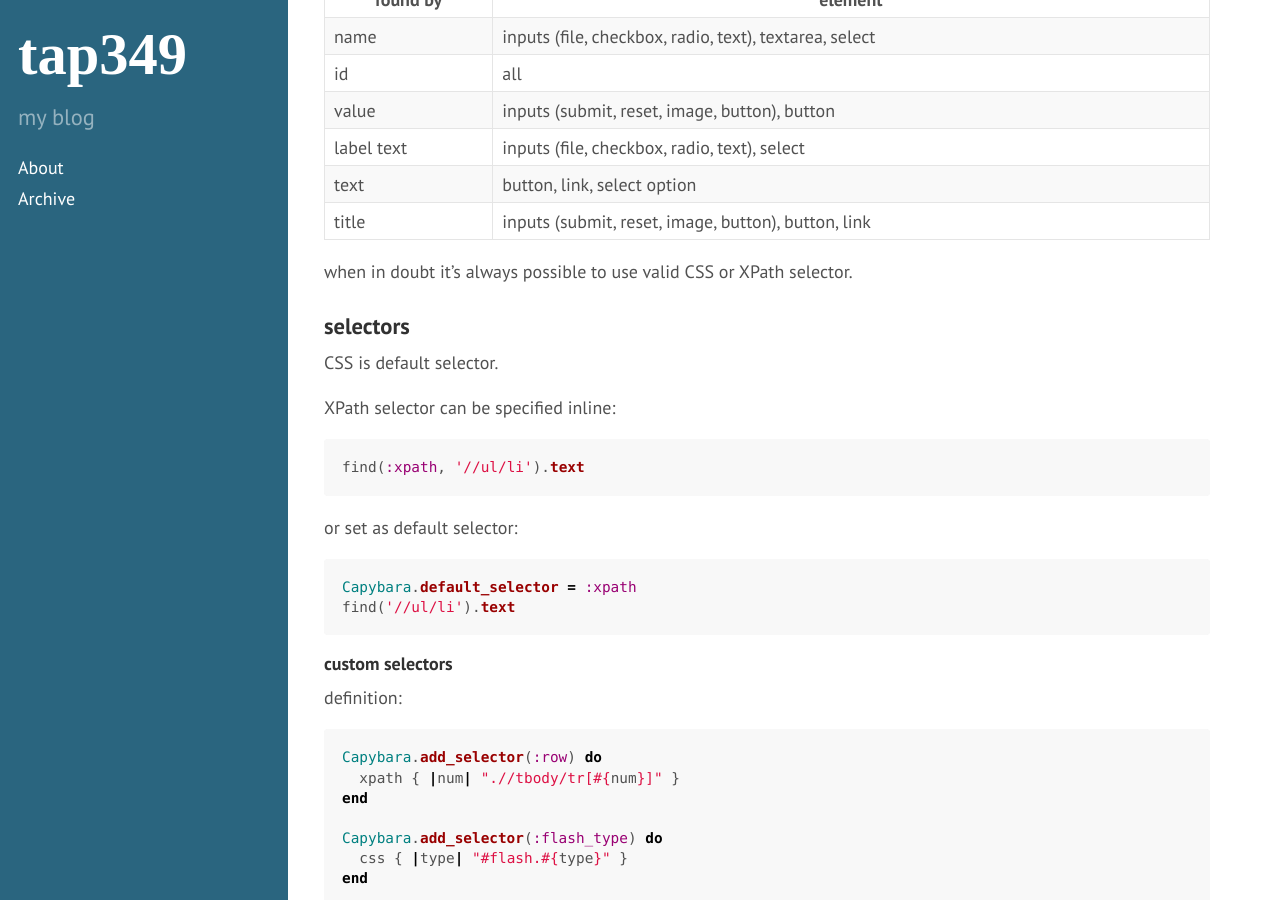
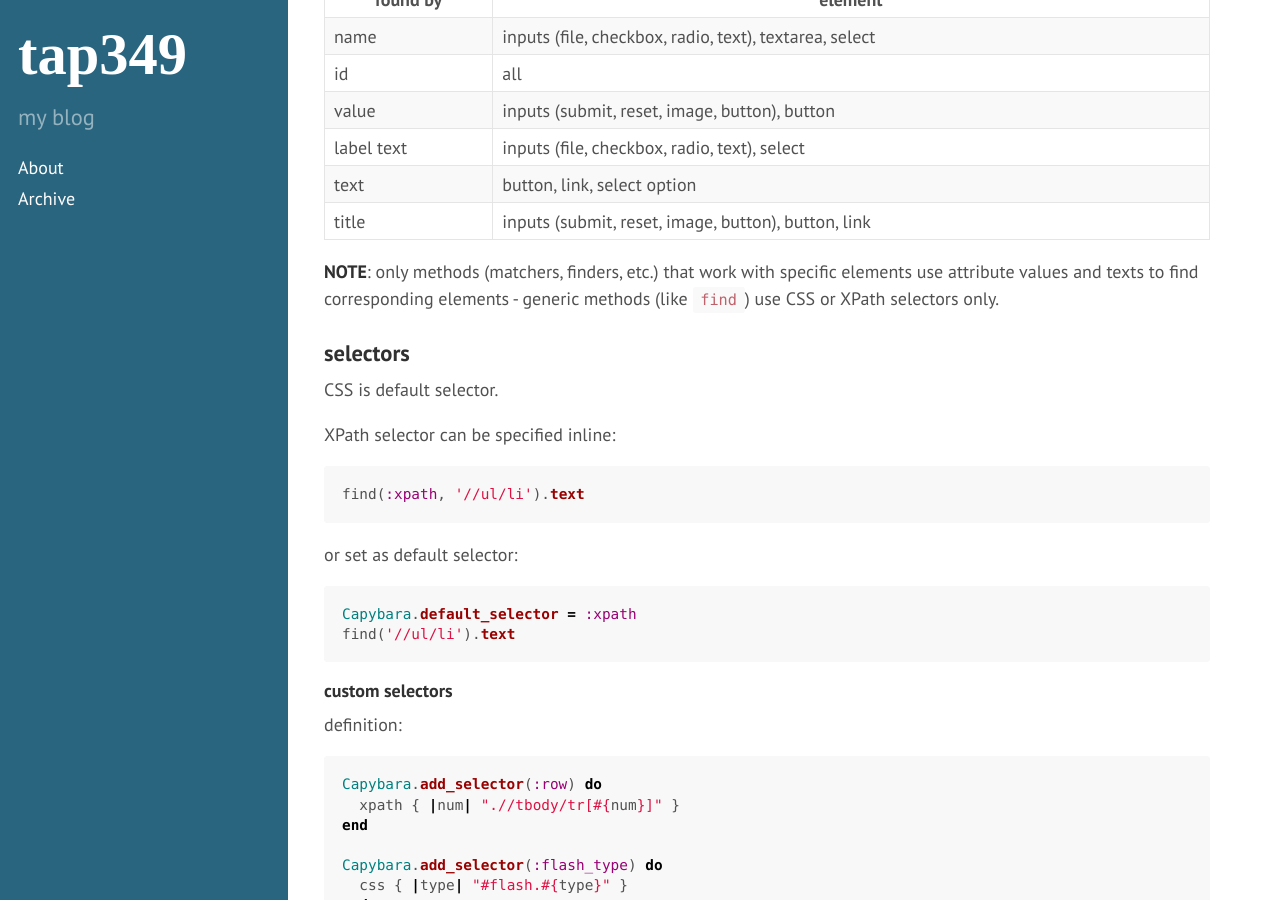
Before and after one commit to tap349/tap349.github.io, a Jekyll site: the page built from _posts/2016-04-09-capybara.md, in a window 1280 px wide and 900 px high, scrolled down 5203 px. Built offline with Jekyll 4.4.1, drawn with Linux system fonts in a browser that asks for light colours; some of the changed text lies outside the part shown.

Commit message:
update 2016-04-14_11:32:41

```diff
--- a/_posts/2016-04-09-capybara.md
+++ b/_posts/2016-04-09-capybara.md
@@ -212,7 +212,9 @@ label text | inputs (file, checkbox, radio, text), select
 text       | button, link, select option
 title      | inputs (submit, reset, image, button), button, link
 
-when in doubt it's always possible to use valid CSS or XPath selector.
+**NOTE**: only methods (matchers, finders, etc.) that work with specific elements
+          use attribute values and texts to find corresponding elements -
+          generic methods (like `find`) use CSS or XPath selectors only.
 
 ### selectors
 
@@ -313,9 +315,6 @@ generic finders:
 
 - `find` to find one element
 - `all` to find all elements
-
-**NOTE**: generic finders accept only valid CSS or XPath selectors
-          (they don't find by text or attribute values)!
 
 specific finders (not all):
 
```
